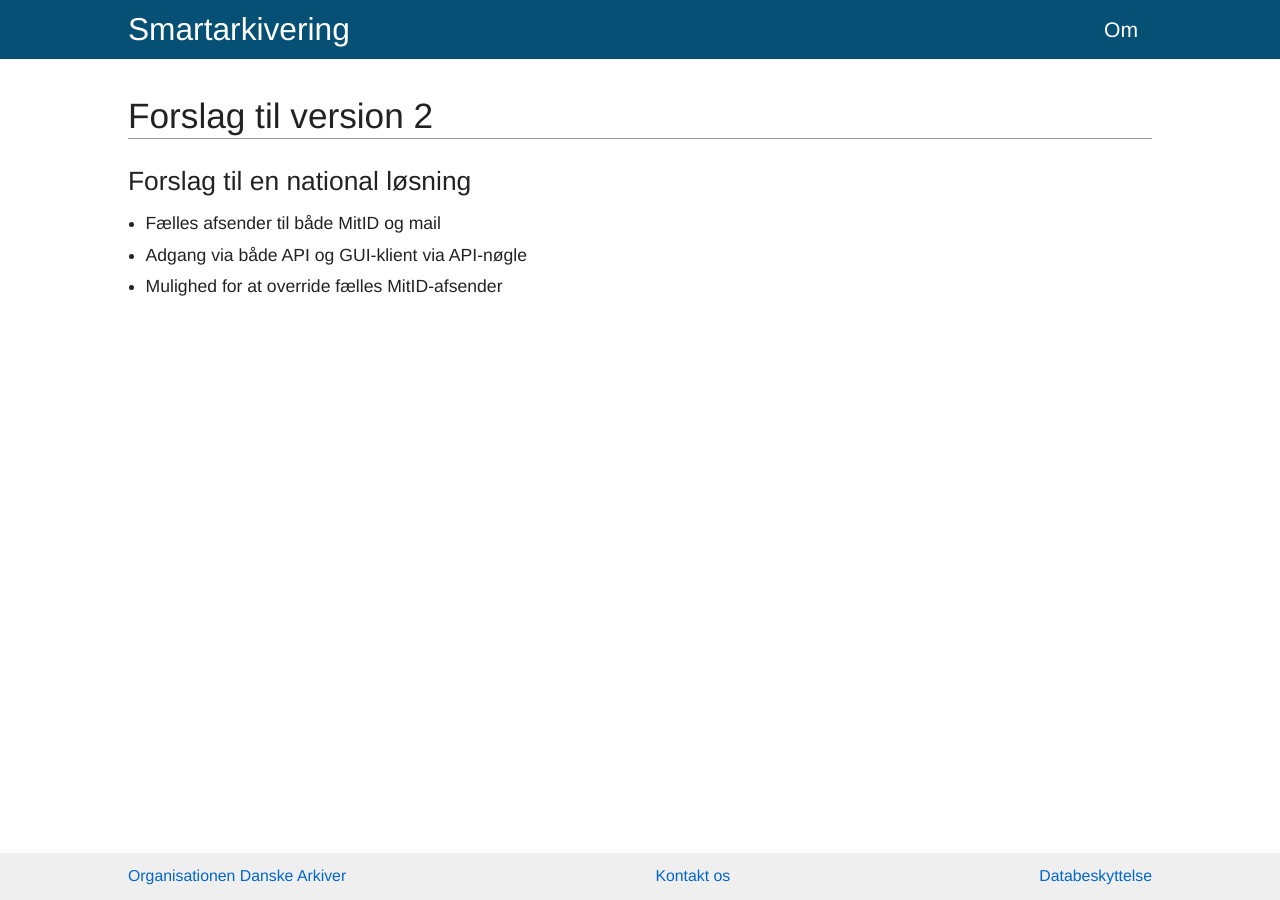
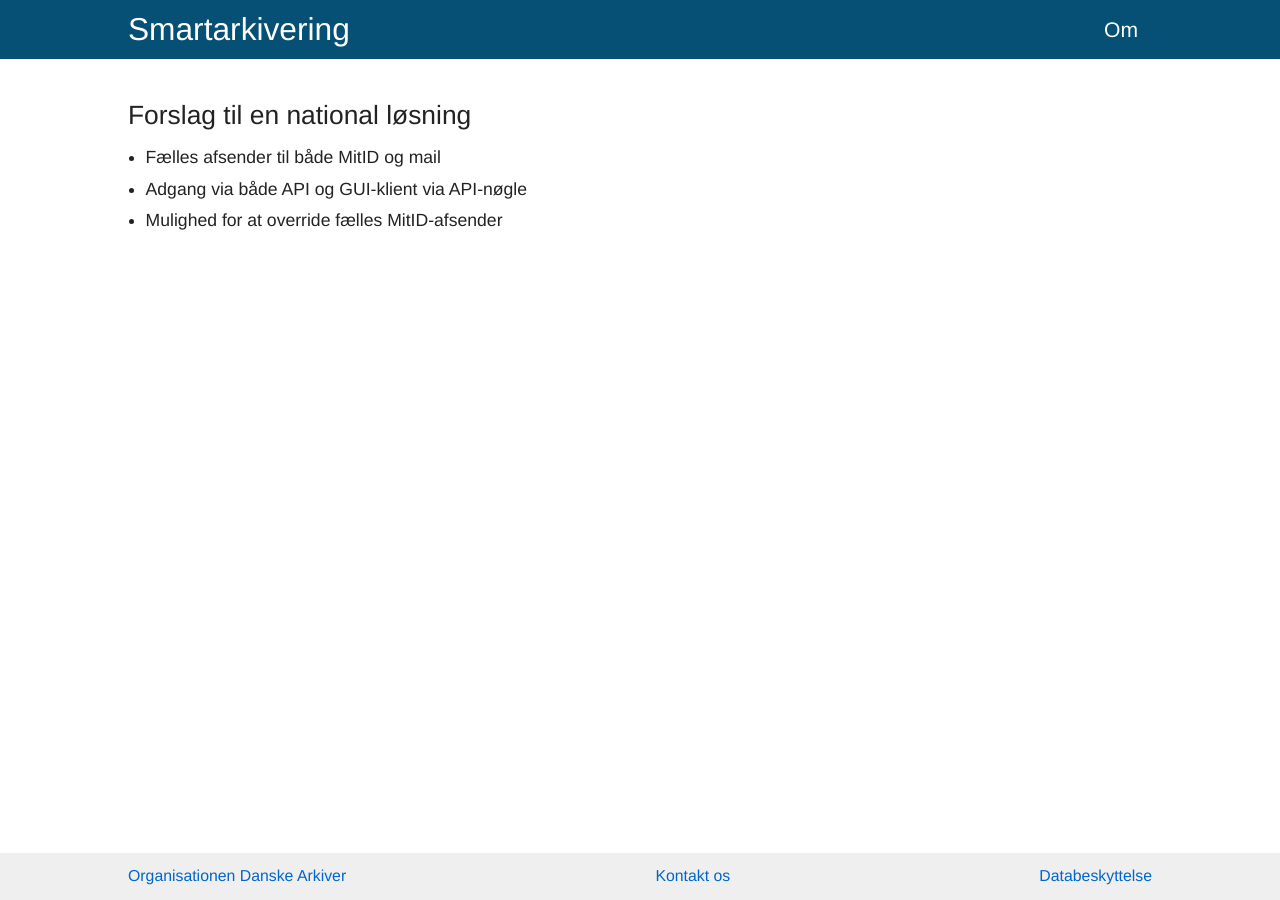
Before and after one commit to aarhusstadsarkiv/smartarkivering, a Jekyll site: the page built from pages/v2.md, in a window 1280 px wide. Built offline with Jekyll 4.4.1, drawn with Linux system fonts in a browser that asks for light colours; part of the change alters nothing that is shown.

Commit message:
Remove pagetitle from /v2

```diff
--- a/pages/v2.md
+++ b/pages/v2.md
@@ -1,6 +1,6 @@
 ---
 layout: default
-title: Forslag til version 2
+# title: Forslag til version 2
 permalink: /v2
 ---
 
```
